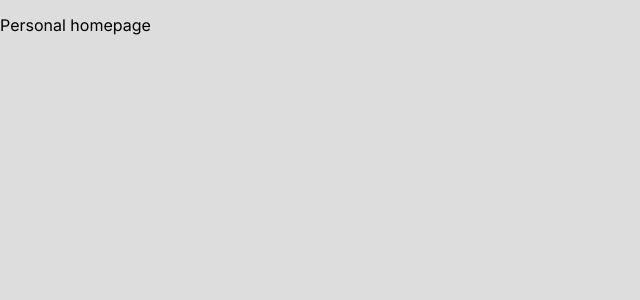
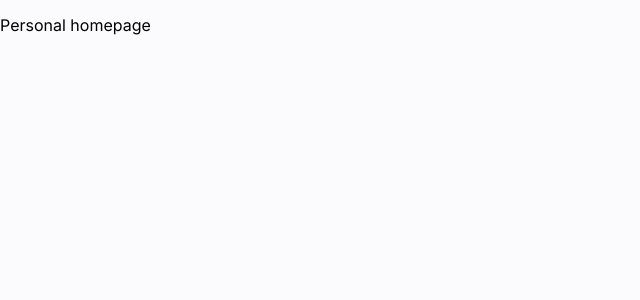
Before and after one commit to Adam-Musial-AMu/personal-homepage, a React (Create React App) app: page / in a window 1280 px wide. Shown: the top 300 px of the page, without its empty margins (0-640 px from the left). Built offline with nearby package versions, Linux system fonts and the light colour scheme.

Commit message:
background color in body changed

```diff
--- a/src/GlobalStyle.js
+++ b/src/GlobalStyle.js
@@ -12,6 +12,6 @@ export const GlobalStyle = createGlobalStyle`
     body {
         margin: 0 auto;
         font-family: 'Inter', sans-serif;
-        background-color: ${({ theme }) => theme.color.alto};
+        background-color: ${({ theme }) => theme.color.whiteLilac};
     }
 `;
```
